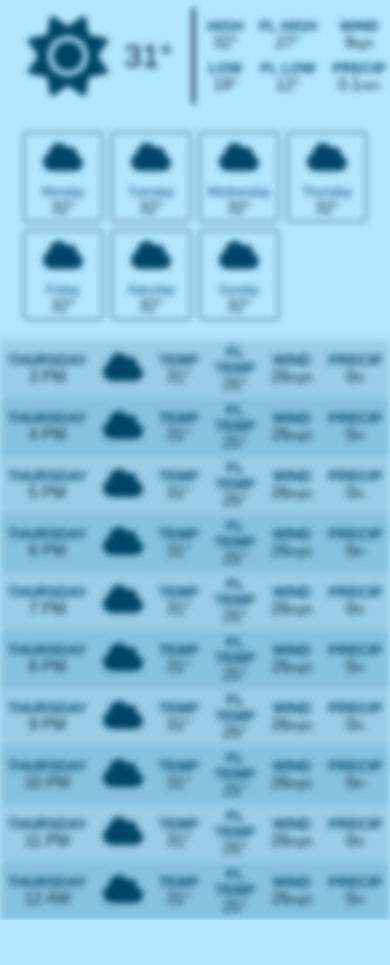
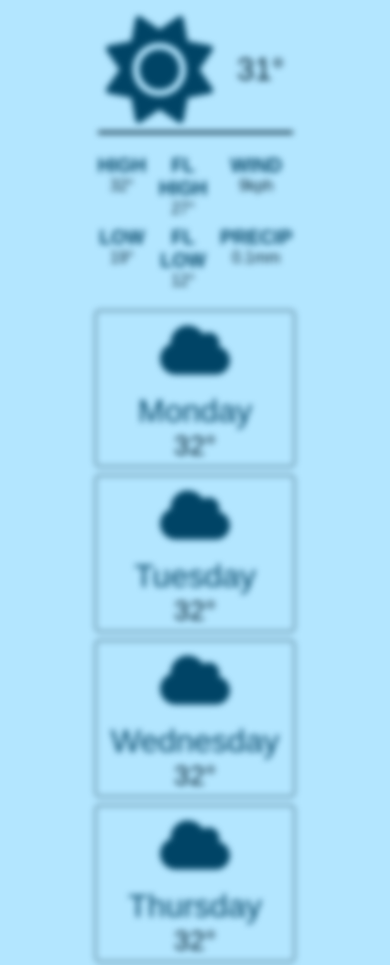
Before and after one commit to idkwtph/weather, a website built with Vite: page index.html in a window 390 px wide. Shown: the top 965 px of the page. Before the commit the page ends 920 px from the top, so only its background shows below. Built offline with nearby package versions, Linux system fonts and the light colour scheme; no server answers.

Commit message:
responsive

```diff
--- a/index.html
+++ b/index.html
@@ -3,7 +3,6 @@
   <head>
     <meta charset="UTF-8" />
     <meta name="viewport" content="width=device-width, initial-scale=1.0" />
-    <title>Vite App</title>
     <title>Weather</title>
     <link rel="stylesheet" href="style.css" />
   </head>
@@ -28,7 +27,7 @@
           <div class="label">Wind</div>
           <div>
             <span data-current-wind>9</span
-            ><span class="value-sub-info">kph</span>
+            ><span class="value-sub-info" style="font-size: 1rem">kph</span>
           </div>
         </div>
         <div class="info-group">
@@ -43,7 +42,7 @@
           <div class="label">Precip</div>
           <div>
             <span data-current-precip>0.1</span
-            ><span class="value-sub-info">mm</span>
+            ><span class="value-sub-info" style="font-size: 1rem">mm</span>
           </div>
         </div>
       </div>
@@ -53,37 +52,37 @@
       <div class="day-card">
         <img src="icons/cloud.svg" class="weather-icon" />
         <div class="day-card-day">Monday</div>
-        <div>32&deg;</div>
+        <div class="day-card-degree">32&deg;</div>
       </div>
       <div class="day-card">
         <img src="icons/cloud.svg" class="weather-icon" />
         <div class="day-card-day">Tuesday</div>
-        <div>32&deg;</div>
+        <div class="day-card-degree">32&deg;</div>
       </div>
       <div class="day-card">
         <img src="icons/cloud.svg" class="weather-icon" />
         <div class="day-card-day">Wednesday</div>
-        <div>32&deg;</div>
+        <div class="day-card-degree">32&deg;</div>
       </div>
       <div class="day-card">
         <img src="icons/cloud.svg" class="weather-icon" />
         <div class="day-card-day">Thursday</div>
-        <div>32&deg;</div>
+        <div class="day-card-degree">32&deg;</div>
       </div>
       <div class="day-card">
         <img src="icons/cloud.svg" class="weather-icon" />
         <div class="day-card-day">Friday</div>
-        <div>32&deg;</div>
+        <div class="day-card-degree">32&deg;</div>
       </div>
       <div class="day-card">
         <img src="icons/cloud.svg" class="weather-icon" />
         <div class="day-card-day">Saturday</div>
-        <div>32&deg;</div>
+        <div class="day-card-degree">32&deg;</div>
       </div>
       <div class="day-card">
         <img src="icons/cloud.svg" class="weather-icon" />
         <div class="day-card-day">Sunday</div>
-        <div>32&deg;</div>
+        <div class="day-card-degree">32&deg;</div>
       </div>
     </section>
 
@@ -446,7 +445,10 @@
       <div class="day-card">
         <img data-icon class="weather-icon" />
         <div class="day-card-day" data-date></div>
-        <div><span data-temp></span><span>&deg;</span></div>
+        <div>
+          <span data-temp class="day-card-degree"></span
+          ><span class="day-card-degree">&deg;</span>
+        </div>
       </div>
     </template>
 
--- a/style.css
+++ b/style.css
@@ -2,6 +2,7 @@
 *::before,
 *::after {
   box-sizing: border-box;
+  text-align: center;
 }
 
 body {
@@ -31,29 +32,54 @@ body {
   border-right: 3px solid hsl(200, 100%, 10%);
 }
 
-.weather-icon {
-  width: 40px;
-  height: 40px;
+.day-section > .day-card > .weather-icon {
+  width: 70px;
+  height: 70px;
   object-fit: contain;
 }
 
 .weather-icon.large {
-  width: 80px;
-  height: 80px;
+  width: 60%;
+  height: 60%;
+}
+
+@media (max-width: 670px) {
+  .header-left {
+    border-right: none;
+    border-bottom: 3px solid hsl(200, 100%, 10%);
+    margin-bottom: 10px;
+  }
+
+  .header {
+    flex-direction: column;
+  }
+
+  .header-right {
+    margin-top: 10px;
+    font-size: 100%;
+  }
 }
 
 .header-current-temp {
-  font-size: 2rem;
-  margin-left: 1rem;
+  font-size: 8vw;
+  margin-left: 1.5rem;
 }
 
 .header-right {
   display: grid;
   width: 50%;
+  height: 100%;
   justify-content: space-around;
   gap: 0.5rem;
   grid-template-columns: repeat(3, auto);
   grid-template-rows: repeat(2, auto);
+}
+
+@media (min-width: 760px) {
+  td .info-group > div:not([class="label"]),
+  td .info-group > div:not([class="label"]) > span {
+    font-size: 5rem;
+  }
 }
 
 .info-group {
@@ -62,24 +88,70 @@ body {
   align-items: center;
 }
 
+td .info-group > div:not([class="label"]),
+td .info-group > div:not([class="label"]) > span {
+  font-size: 2rem;
+}
+
+:is(.header-right .info-group div span) {
+  font-size: 4vw;
+}
+
+@media (min-width: 670px) {
+  :is(.header-right .info-group div span) {
+    font-size: 3vw;
+  }
+
+  :is(.header-right .label) {
+    font-size: 3vw;
+  }
+}
+
+@media (max-width: 471px) {
+  tr {
+    display: grid;
+    grid-template-columns: repeat(2, 50vw);
+  }
+
+  td .weather-icon {
+    width: 18vw;
+    height: 18vw;
+  }
+}
+
+:is(.weather-icon) {
+  width: 5vw;
+  height: 5vw;
+}
+
 .label {
   text-transform: uppercase;
   font-weight: bold;
-  font-size: 0.9rem;
+  font-size: 1rem;
   color: hsl(200, 100%, 20%);
+}
+
+@media (max-width: 670px) {
+  .header-right .label {
+    font-size: 5vw;
+  }
 }
 
 .value-sub-info {
   font-weight: lighter;
-  font-size: 0.75rem;
+  font-size: 100%;
 }
 
 .day-section {
   display: grid;
-  grid-template-columns: repeat(auto-fit, 80px);
+  grid-template-columns: repeat(auto-fit, 200px);
   gap: 0.5rem;
   justify-content: center;
   padding: 1.25rem;
+}
+
+.info-group > div > span {
+  font-size: 100%;
 }
 
 .day-card {
@@ -92,9 +164,13 @@ body {
 }
 
 .day-card-day {
-  font-size: 0.75rem;
+  font-size: 2rem;
   color: hsl(200, 100%, 20%);
   margin-top: 0.5rem;
+}
+
+.day-card-degree {
+  font-size: 1.75rem;
 }
 
 .hour-section {
```
